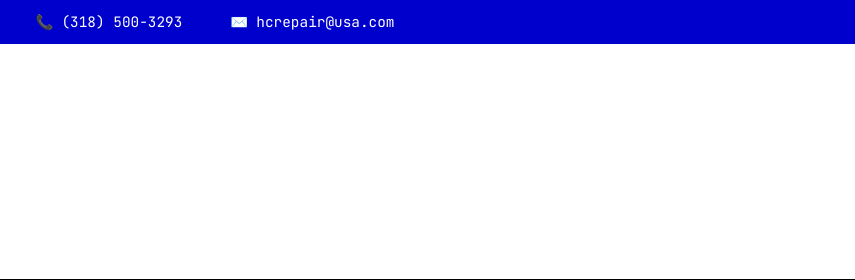
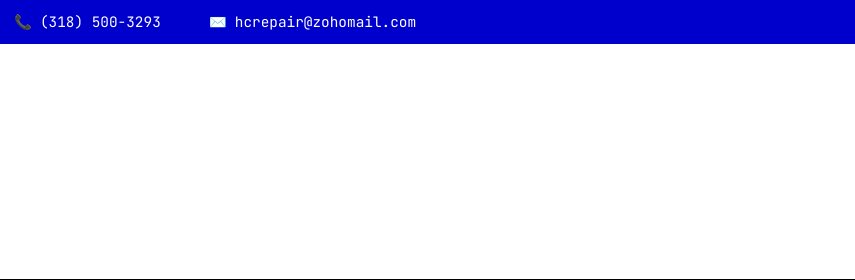
Before and after one commit to test01ABC/my-webpage, a plain HTML site: page HCRepair/index.html in a window 1280 px wide. Shown: the top 280 px of the page, 425-1280 px from the left. Drawn offline with Linux system fonts and the light colour scheme.

Commit message:
email update

```diff
--- a/HCRepair/index.html
+++ b/HCRepair/index.html
@@ -381,7 +381,7 @@
             </div>
             <div class="contact-item">
                 <span>✉️</span>
-                <span>hcrepair@usa.com</span>
+                <span>hcrepair@zohomail.com</span>
             </div>
         </div>
     </div>
```
